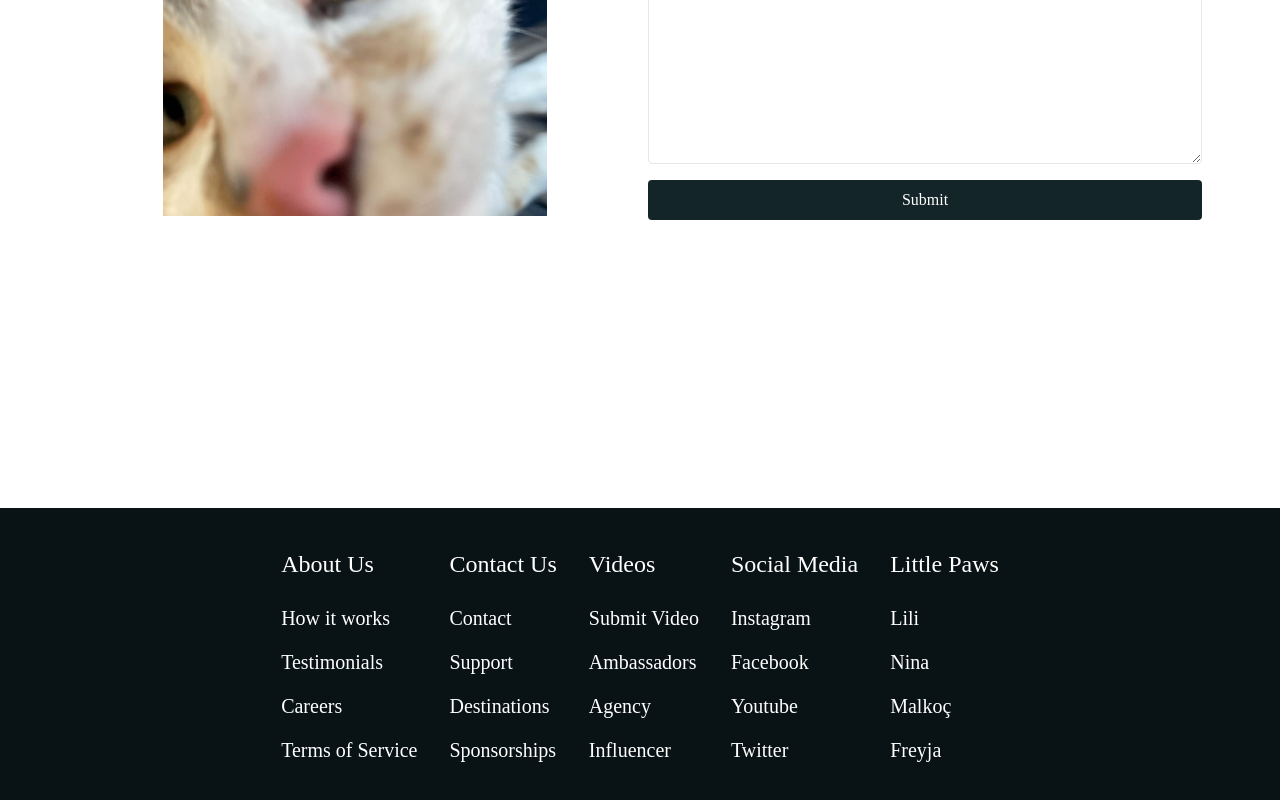
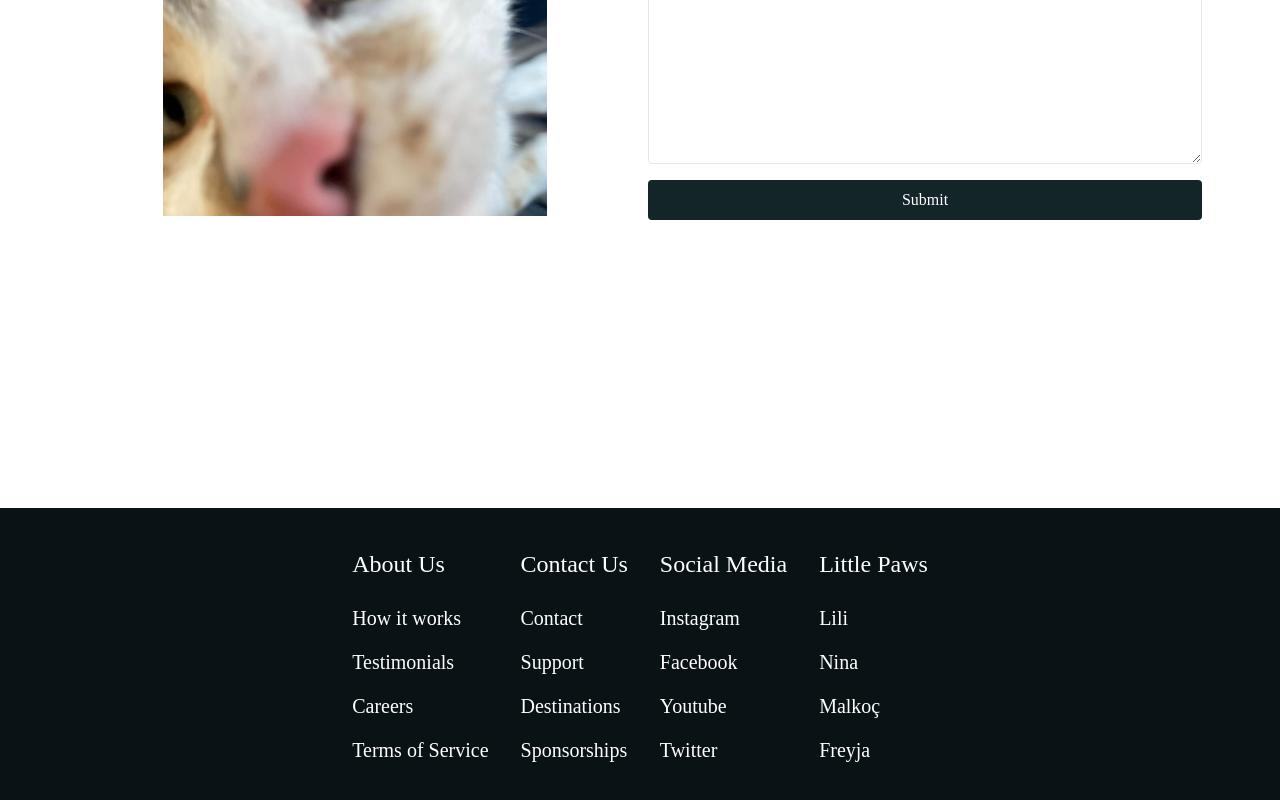
Before and after one commit to demetgas/react-tailwind-project, a React (Create React App) app in the folder tailwind-app/: page / in a window 1280 px wide. Shown: the part 5127-5927 px from the top of the page. Built offline with nearby package versions, Linux system fonts and the light colour scheme.

Commit message:
Update Footer.jsx

```diff
--- a/tailwind-app/src/components/Footer.jsx
+++ b/tailwind-app/src/components/Footer.jsx
@@ -39,23 +39,6 @@ export const Footer = () => {
       </div>
       <div className="flex flex-col mb-8 cursor-pointer">
         <h2 className="text-2xl mb-4 my-10 hover:text-3xl transition-all delay-75">
-          Videos
-        </h2>
-        <a className="my-2" href="/">
-          Submit Video
-        </a>
-        <a className="my-2" href="/">
-          Ambassadors
-        </a>
-        <a className="my-2" href="/">
-          Agency
-        </a>
-        <a className="my-2" href="/">
-          Influencer
-        </a>
-      </div>
-      <div className="flex flex-col mb-8 cursor-pointer">
-        <h2 className="text-2xl mb-4 my-10 hover:text-3xl transition-all delay-75">
           Social Media
         </h2>
         <a className="my-2" href="/">
```
